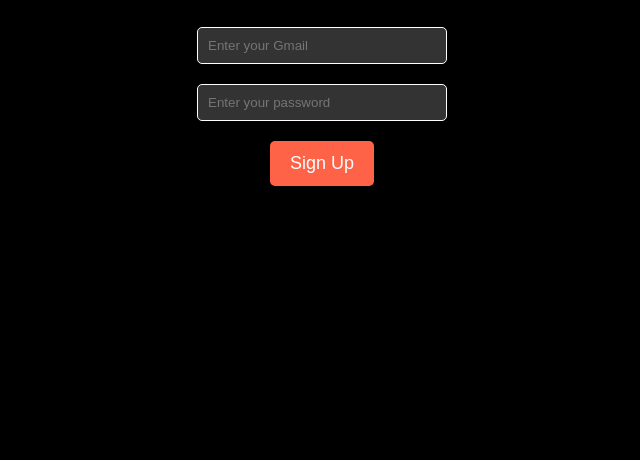
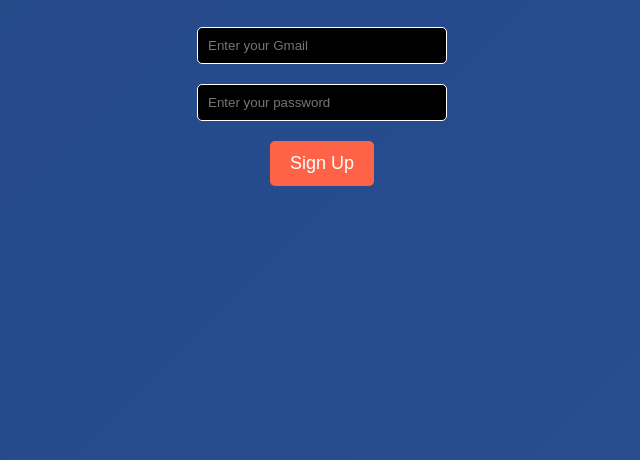
Before and after one commit to guy579/my-website, a plain HTML site: page index.html in a window 1280 px wide. Shown: the part 340-800 px from the top of the page, without its empty margins (318-958 px from the left). Drawn offline with Linux system fonts and the light colour scheme.

Commit message:
Update style.css

```diff
--- a/style.css
+++ b/style.css
@@ -11,8 +11,10 @@ body {
   display: flex;
   justify-content: center;
   align-items: center;
-  background-color: black;  /* Change background to black */
-  color: white;  /* Change text color to white for contrast */
+  background: linear-gradient(135deg, #1e3c72, #2a5298); /* Gradient background */
+  background-size: 400% 400%;
+  animation: gradientShift 15s ease infinite;
+  color: white;
   text-align: center;
   transition: background 1s ease-in-out;
 }
@@ -21,7 +23,7 @@ body {
   display: flex;
   flex-direction: column;
   align-items: center;
-  color: white; /* Ensure text inside the signup container is white */
+  color: white;
 }
 
 #signup-container h2 {
@@ -32,7 +34,7 @@ body {
 #signup-container p {
   font-size: 18px;
   margin-bottom: 20px;
-  color: white;  /* Ensure the paragraph text is white */
+  color: white;
 }
 
 #signup-form {
@@ -47,8 +49,8 @@ body {
   width: 250px;
   border: 1px solid #fff;
   border-radius: 5px;
-  background-color: rgba(255, 255, 255, 0.2);  /* Light transparent background for inputs */
-  color: white;  /* Change text color inside input to white */
+  background-color: #000; /* Black textboxes */
+  color: white; /* White text inside inputs */
 }
 
 #signup-form button {
@@ -71,13 +73,14 @@ body {
   display: flex;
   flex-direction: column;
   align-items: center;
-  color: white;  /* Ensure the text in the main content is white */
+  color: white;
 }
 
 #main-content h2 {
   font-size: 36px;
 }
 
+/* Animations */
 @keyframes gradientShift {
   0% {
     background-position: 0% 50%;
```
